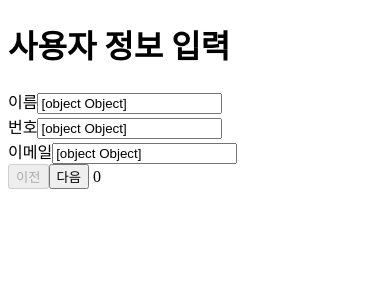
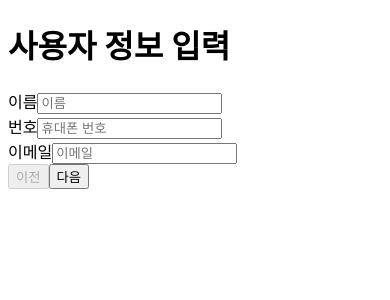
Before and after one commit to chriskim0708/vue-test-app, a Vue app: page / in a window 390 px wide. Shown: the top 300 px of the page. Built offline with nearby package versions, Linux system fonts and the light colour scheme.

Commit message:
feat: form phone, credit validation 추가 및 valid check 기능 추가

```diff
--- a/package.json
+++ b/package.json
@@ -1,5 +1,5 @@
 {
-  "name": "vue-3-and-typescript",
+  "name": "vue-test-app",
   "version": "0.1.0",
   "private": true,
   "scripts": {
--- a/public/index.html
+++ b/public/index.html
@@ -1,15 +1,20 @@
 <!DOCTYPE html>
 <html lang="">
   <head>
-    <meta charset="utf-8">
-    <meta http-equiv="X-UA-Compatible" content="IE=edge">
-    <meta name="viewport" content="width=device-width,initial-scale=1.0">
-    <link rel="icon" href="<%= BASE_URL %>favicon.ico">
+    <meta charset="utf-8" />
+    <meta http-equiv="X-UA-Compatible" content="IE=edge" />
+    <meta name="viewport" content="width=device-width,initial-scale=1.0" />
+    <link rel="icon" href="<%= BASE_URL %>favicon.ico" />
     <title><%= htmlWebpackPlugin.options.title %></title>
+    <script src="//t1.daumcdn.net/mapjsapi/bundle/postcode/prod/postcode.v2.js"></script>
   </head>
   <body>
     <noscript>
-      <strong>We're sorry but <%= htmlWebpackPlugin.options.title %> doesn't work properly without JavaScript enabled. Please enable it to continue.</strong>
+      <strong
+        >We're sorry but <%= htmlWebpackPlugin.options.title %> doesn't work
+        properly without JavaScript enabled. Please enable it to
+        continue.</strong
+      >
     </noscript>
     <div id="app"></div>
     <!-- built files will be auto injected -->
--- a/src/composables/useForm.vue
+++ b/src/composables/useForm.vue
@@ -3,8 +3,9 @@ import { reactive } from "vue";
 
 enum Valid {
   REQUIRED = "REQUIRED",
-  PHONE = "PHONE",
+  PHONE_NUMBER = "PHONE_NUMBER",
   EMAIL = "EMAIL",
+  CREDIT_CARD = "CREDIT_CARD",
 }
 export type TValid = `${Valid}`;
 
@@ -16,19 +17,65 @@ const useForm = <T extends Object>(initialFormValue: T) => {
       /^[0-9a-zA-Z]([-_.]?[0-9a-zA-Z])*@[0-9a-zA-Z]([-_.]?[0-9a-zA-Z])*.[a-zA-Z]{2,3}$/i;
     return regex.test(value);
   };
+  const isValidPhoneNumber = (value: string): boolean => {
+    if (!value) return false;
+    const regex = /^01([0|1|6|7|8|9])-?([0-9]{3,4})-?([0-9]{4})$/;
+    return regex.test(value);
+  };
   const isValidRequired = (value: string): boolean => {
     return !!value;
   };
+  const isValidCreditCardNumber = (value: string): boolean => {
+    if (!value) return false;
+    const regex = /([0-9]{4})-?([0-9]{4})-?([0-9]{4})-?([0-9]{4})/;
+    const regTest = regex.test(value);
+    console.log("card regTest", regTest);
+    if (!regTest) return false;
+    const reverse = value
+      .replace(/[^0-9]/g, "")
+      .split("")
+      .reverse();
+    const sumOdd = reverse.reduce((a: number, b: string, idx: number) => {
+      if ((idx + 1) % 2 !== 0) {
+        return Number(b) + a;
+      }
+      return a;
+    }, 0);
+    const sumEven = reverse.reduce((a: number, b: string, idx: number) => {
+      if ((idx + 1) % 2 === 0) {
+        const sumNumber =
+          Number(b) * 2 >= 10
+            ? String(Number(b) * 2)
+                .split("")
+                .reduce((c: number, d: string) => c + Number(d), 0)
+            : Number(b) * 2;
+        return sumNumber + a;
+      }
+      return a;
+    }, 0);
+    console.log("sum", sumOdd + sumEven);
+    return (sumOdd + sumEven) % 10 === 0;
+  };
   const matchValidFn: { [key in TValid]: Function } = {
     REQUIRED: isValidRequired,
-    PHONE: isValidRequired,
+    PHONE_NUMBER: isValidPhoneNumber,
     EMAIL: isValidEmail,
+    CREDIT_CARD: isValidCreditCardNumber,
   };
-  const isValidCheck = (error: TValid[] = []) => {
+  const isValidCheck = ({
+    value,
+    error = [],
+  }: {
+    value: string;
+    error: TValid[];
+  }) => {
     if (error.length === 0) return true;
+    console.log("isValid", error);
     return error
-      .map((errorName: TValid) => matchValidFn[errorName]())
-      .every((valid) => valid === true);
+      .map((errorName: TValid) =>
+        matchValidFn[errorName](value.replace(/ /g, ""))
+      )
+      .every((valid: boolean) => valid === true);
   };
   return { formValue, isValidCheck };
 };
--- a/src/views/Form.vue
+++ b/src/views/Form.vue
@@ -3,28 +3,79 @@
     <h1>사용자 정보 입력</h1>
     <div class="form-box">
       <form>
+        <template v-if="step === 0">
           <div>
             <label>이름</label>
-          <input type="text" v-model="formValue.name" placeholder="이름" />
+            <input
+              type="text"
+              v-model="formValue.name.value"
+              placeholder="이름"
+            />
           </div>
           <div>
             <label>번호</label>
             <input
               type="text"
-            v-model="formValue.phoneNumber"
+              v-model="formValue.phoneNumber.value"
               placeholder="휴대폰 번호"
             />
           </div>
           <div>
             <label>이메일</label>
-          <input type="text" v-model="formValue.email" placeholder="이메일" />
+            <input
+              type="text"
+              v-model="formValue.email.value"
+              placeholder="이메일"
+            />
           </div>
+        </template>
+        <template v-else-if="step === 1">
+          <div>
+            <label>우편번호</label>
+            <input
+              type="text"
+              v-model="formValue.zipCode.value"
+              placeholder="우편번호"
+            />
+            <button type="button" @click="showPostalPopup">
+              우편번호 찾기
+            </button>
+          </div>
+          <div>
+            <label>주소</label>
+            <input
+              type="text"
+              v-model="formValue.address.value"
+              placeholder="주소"
+            />
+          </div>
+          <div>
+            <label>상세주소</label>
+            <input
+              type="text"
+              v-model="formValue.detailAddress.value"
+              placeholder="상세주소"
+            />
+          </div>
+        </template>
+        <template v-else-if="step === 2">
+          <div>
+            <label>신용카드</label>
+            <input
+              type="text"
+              v-model="formValue.creditCardNumber.value"
+              placeholder="신용카드"
+            />
+          </div>
+        </template>
       </form>
     </div>
     <div>
-      <button :disabled="step === 0">이전</button>
+      <button :disabled="step === 0" @click="goPrevStep">이전</button>
       <button @click="goNextStep(step)">다음</button>
-      {{ step }}
+    </div>
+    <div v-if="print">
+      {{ JSON.stringify(print) }}
     </div>
   </div>
 </template>
@@ -34,7 +85,7 @@ import { defineComponent, ref } from "vue";
 import useForm, { TValid } from "../composables/useForm.vue";
 
 interface FormControl {
-  value: string | number;
+  value: string;
   error: TValid[];
 }
 
@@ -49,10 +100,22 @@ type FormName =
 
 type InitialFormValue = { [key in FormName]: FormControl };
 
+interface PrintData {
+  name: string;
+  address: {
+    addr1: string;
+    addr2: string;
+    postal: string;
+  };
+  email: string;
+  creditNumber: string;
+}
+
 export default defineComponent({
   name: "MultiForm",
   setup() {
     const step = ref(0);
+    const print = ref<null | PrintData>(null);
     const { formValue, isValidCheck } = useForm<InitialFormValue>({
       name: {
         value: "",
@@ -60,7 +123,7 @@ export default defineComponent({
       },
       phoneNumber: {
         value: "",
-        error: ["REQUIRED", "PHONE"],
+        error: ["REQUIRED", "PHONE_NUMBER"],
       },
       email: {
         value: "",
@@ -68,29 +131,108 @@ export default defineComponent({
       },
       zipCode: {
         value: "",
-        error: [],
+        error: ["REQUIRED"],
       },
       address: {
         value: "",
-        error: [],
+        error: ["REQUIRED"],
       },
       detailAddress: {
         value: "",
-        error: [],
+        error: ["REQUIRED"],
       },
       creditCardNumber: {
         value: "",
-        error: [],
+        error: ["REQUIRED", "CREDIT_CARD"],
       },
     });
+    const goPrevStep = () => {
+      if (step.value > 0) {
+        step.value--;
+      }
+    };
     const goNextStep = () => {
-      isValidCheck(["REQUIRED"]);
+      switch (step.value) {
+        case 0: {
+          const valid = [
+            isValidCheck(formValue.name),
+            isValidCheck(formValue.phoneNumber),
+            isValidCheck(formValue.email),
+          ].every((valid) => valid === true);
+          console.log(isValidCheck(formValue.email));
+          valid && step.value++;
+          break;
+        }
+        case 1: {
+          const valid = [
+            isValidCheck(formValue.zipCode),
+            isValidCheck(formValue.address),
+            isValidCheck(formValue.detailAddress),
+          ].every((valid) => valid === true);
+          valid && step.value++;
+          break;
+        }
+        case 2: {
+          const valid = isValidCheck(formValue.creditCardNumber);
+          valid && printInputData();
+          break;
+        }
+        default: {
+          return false;
+        }
+      }
+    };
+    const showPostalPopup = () => {
+      new window.daum.Postcode({
+        oncomplete: (data: any) => {
+          let fullRoadAddr = data.roadAddress;
+          let extraRoadAddr = "";
+
+          if (data.bname !== "" && /[동|로|가]$/g.test(data.bname)) {
+            extraRoadAddr += data.bname;
+          }
+          if (data.buildingName !== "" && data.apartment === "Y") {
+            extraRoadAddr +=
+              extraRoadAddr !== ""
+                ? ", " + data.buildingName
+                : data.buildingName;
+          }
+          if (extraRoadAddr !== "") {
+            extraRoadAddr = " (" + extraRoadAddr + ")";
+          }
+
+          if (fullRoadAddr !== "") {
+            fullRoadAddr += extraRoadAddr;
+          }
+
+          formValue.zipCode.value = data.zonecode;
+          formValue.address.value = fullRoadAddr;
+        },
+      }).open();
+    };
+    const printInputData = () => {
+      print.value = {
+        name: formValue.name.value,
+        address: {
+          addr1: formValue.address.value,
+          addr2: formValue.detailAddress.value,
+          postal: String(formValue.zipCode),
+        },
+        email: formValue.email.value,
+        creditNumber: formValue.creditCardNumber.value.replace(
+          /^(\d{4})(\d{4})(\d{4})(\d{4})$/,
+          `$1-$2-$3-$4`
+        ),
+      };
     };
 
     return {
       step,
+      print,
       formValue,
+      goPrevStep,
       goNextStep,
+      showPostalPopup,
     };
   },
 });
--- a/tsconfig.json
+++ b/tsconfig.json
@@ -13,6 +13,7 @@
     "sourceMap": true,
     "baseUrl": ".",
     "types": ["webpack-env"],
+    "typeRoots": ["./node_modules/@types", "./src/types"],
     "paths": {
       "@/*": ["src/*"]
     },
```
Also changed, not shown: src/types/index.d.ts (added, +7 -0 lines). Lines whose indentation alone changed are shown as unchanged.
